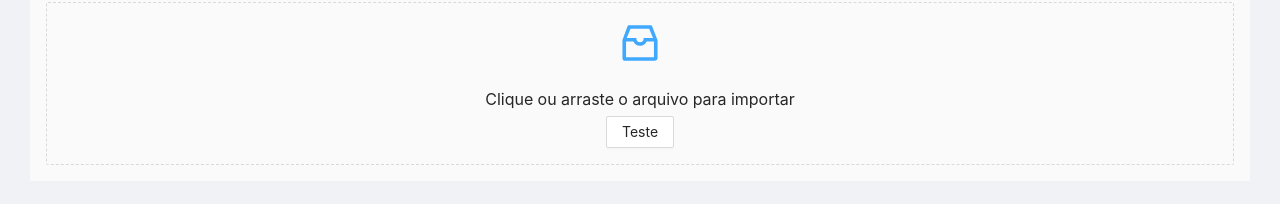
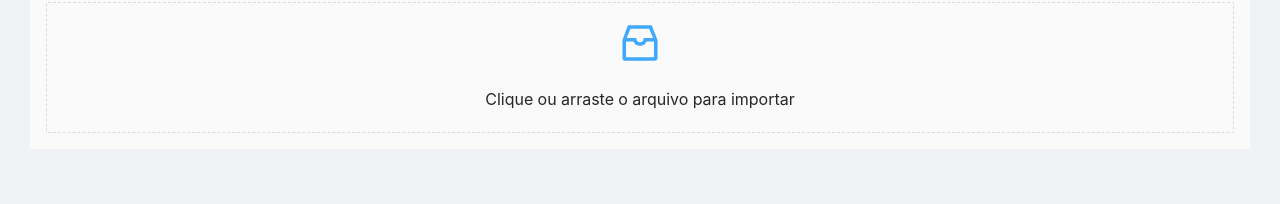
Before and after one commit to kaiquesacchi/email-fraud-analytics, a React (Create React App) app: page / in a window 1280 px wide. Shown: the part 328-532 px from the top of the page. Built offline with nearby package versions, Linux system fonts and the light colour scheme.

Commit message:
chore(console): removed unused console statement

```diff
--- a/src/components/TableImportedFiles.tsx
+++ b/src/components/TableImportedFiles.tsx
@@ -82,7 +82,6 @@ export default function TableImportedFiles() {
             <InboxOutlined />
           </p>
           <p className="ant-upload-text">Clique ou arraste o arquivo para importar</p>
-          <Button onClick={() => console.log(files)}>Teste</Button>
         </Upload.Dragger>
       )}
     />
```
